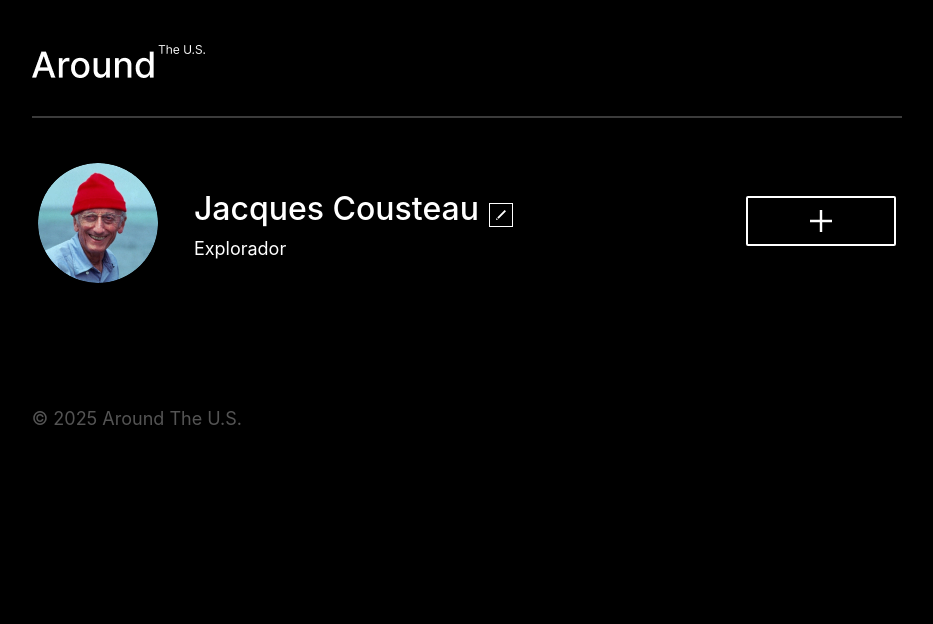
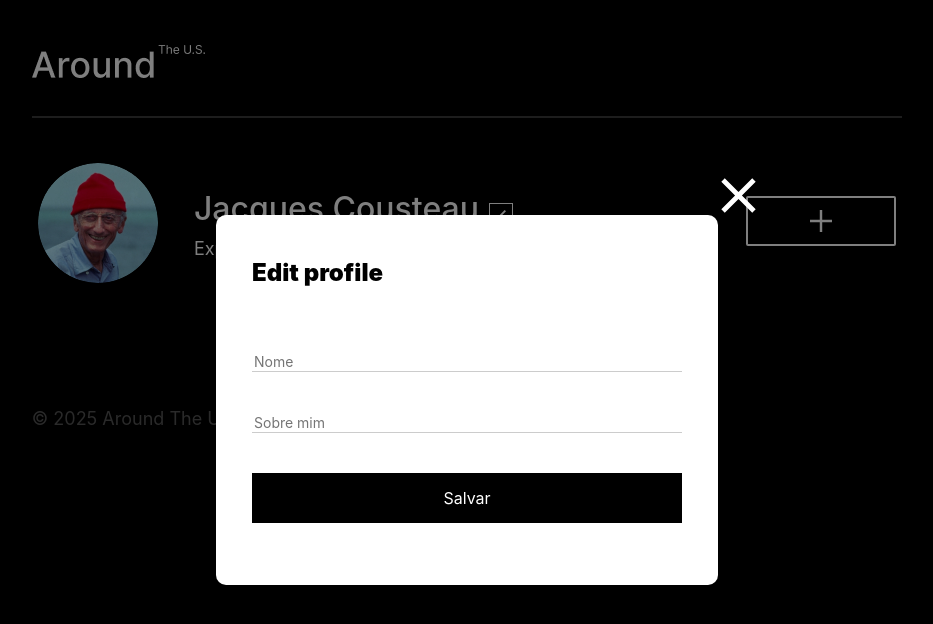
Before and after one commit to biarmortari/web_project_around_react, a React (Vite) app: page / in a window 1280 px wide. Both pictures are taken after a click on the button 668 px from the left and 222 px from the top of the page. Shown: the top 624 px of the page, without its empty margins (173-1106 px from the left). Built offline with nearby package versions, Linux system fonts and the light colour scheme; a web font is replaced by a local one.

Commit message:
refactor(EditProfile): migrate component from HTML, CSS and JS to React

```diff
--- a/src/components/Main/Main.jsx
+++ b/src/components/Main/Main.jsx
@@ -6,11 +6,13 @@ import addButtonMobile from "../../images/add-button-mobile.svg";
 import { useState } from "react";
 import Popup from "./components/Popup/Popup";
 import NewCard from "./components/Popup/NewCard/NewCard";
+import EditProfile from "./components/Popup/EditProfile/EditProfile";
 
 function Main() {
   const [popup, setPopup] = useState(null);
 
   const newCardPopup = { title: "New card", children: <NewCard /> };
+  const editProfilePopup = { title: "Edit profile", children: <EditProfile /> };
 
   function handleOpenPopup(popup) {
     setPopup(popup);
@@ -39,7 +41,11 @@ function Main() {
               <span className="profile__text-name">Jacques Cousteau</span>
               <span className="profile__text-description">Explorador</span>
             </div>
-            <button className="profile__button-edit">
+            <button
+              className="profile__button-edit"
+              onClick={() => handleOpenPopup(editProfilePopup)}
+              type="button"
+            >
               <img
                 className="profile__button-edit-icon"
                 src={editButton}
--- /dev/null
+++ b/src/components/Main/components/Popup/EditProfile/EditProfile.jsx
@@ -0,0 +1,43 @@
+function EditProfile() {
+  return (
+    <>
+      <form
+        class="popup__form popup__form_profile"
+        id="popup__form_profile"
+        name="popup__form_profile"
+      >
+        <label for="name" class="popup__label"></label>
+        <input
+          type="text"
+          id="name"
+          name="name"
+          class="popup__input"
+          placeholder="Nome"
+          required
+          minlength="2"
+          maxlength="40"
+        />
+        <span id="name-error" class="popup__error"></span>
+
+        <label for="about" class="popup__label"></label>
+        <input
+          type="text"
+          id="about"
+          name="about"
+          class="popup__input"
+          placeholder="Sobre mim"
+          required
+          minlength="2"
+          maxlength="200"
+        />
+        <span id="about-error" class="popup__error"></span>
+
+        <button type="submit" class="popup__save-button">
+          Salvar
+        </button>
+      </form>
+    </>
+  );
+}
+
+export default EditProfile;
```
